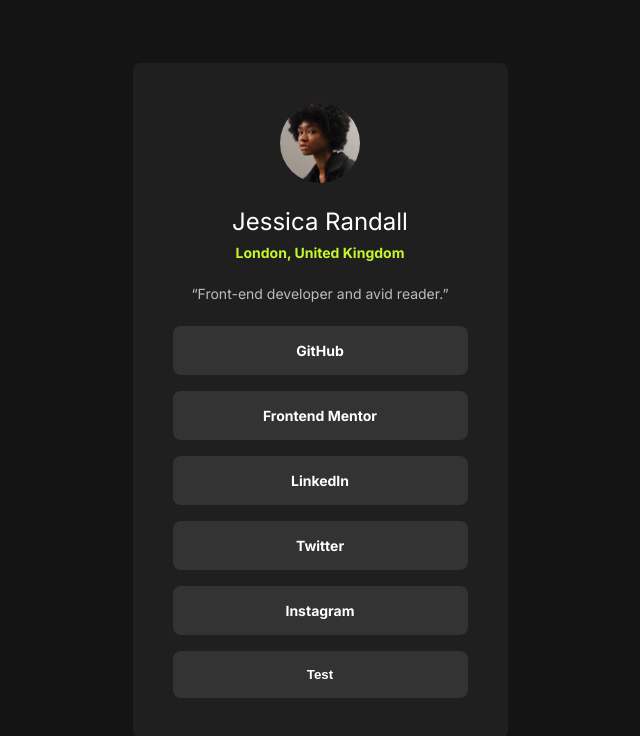
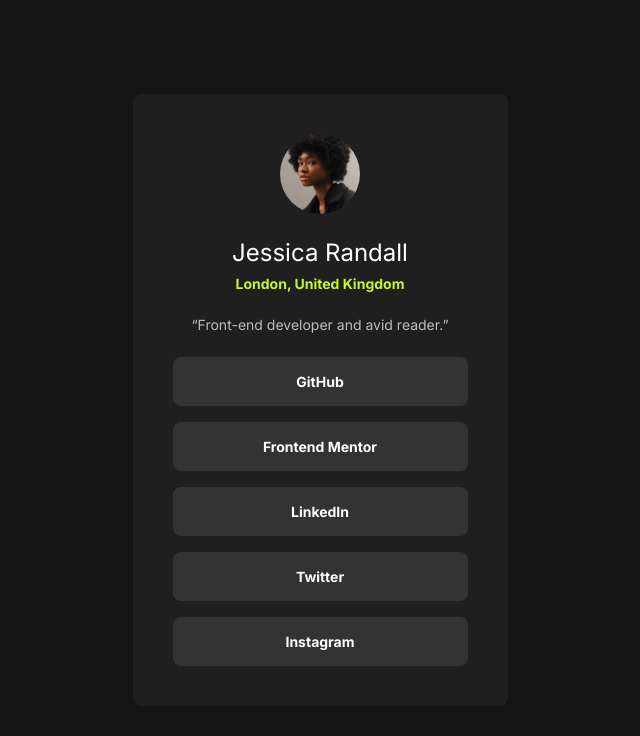
Before and after one commit to dpencsi/frontendmentor-social-links-profile, a plain HTML site: page index.html in a window 1280 px wide. Shown: the whole page, without its empty margins (320-960 px from the left). Drawn offline with Linux system fonts and the light colour scheme.

Commit message:
remove test button

```diff
--- a/index.html
+++ b/index.html
@@ -39,7 +39,6 @@
           <li><a href="#" class="button">LinkedIn</a></li>
           <li><a href="#" class="button">Twitter</a></li>
           <li><a href="#" class="button">Instagram</a></li>
-          <li><button class="button">Test</button></li>
         </ul>
       </nav>
     </article>
```
